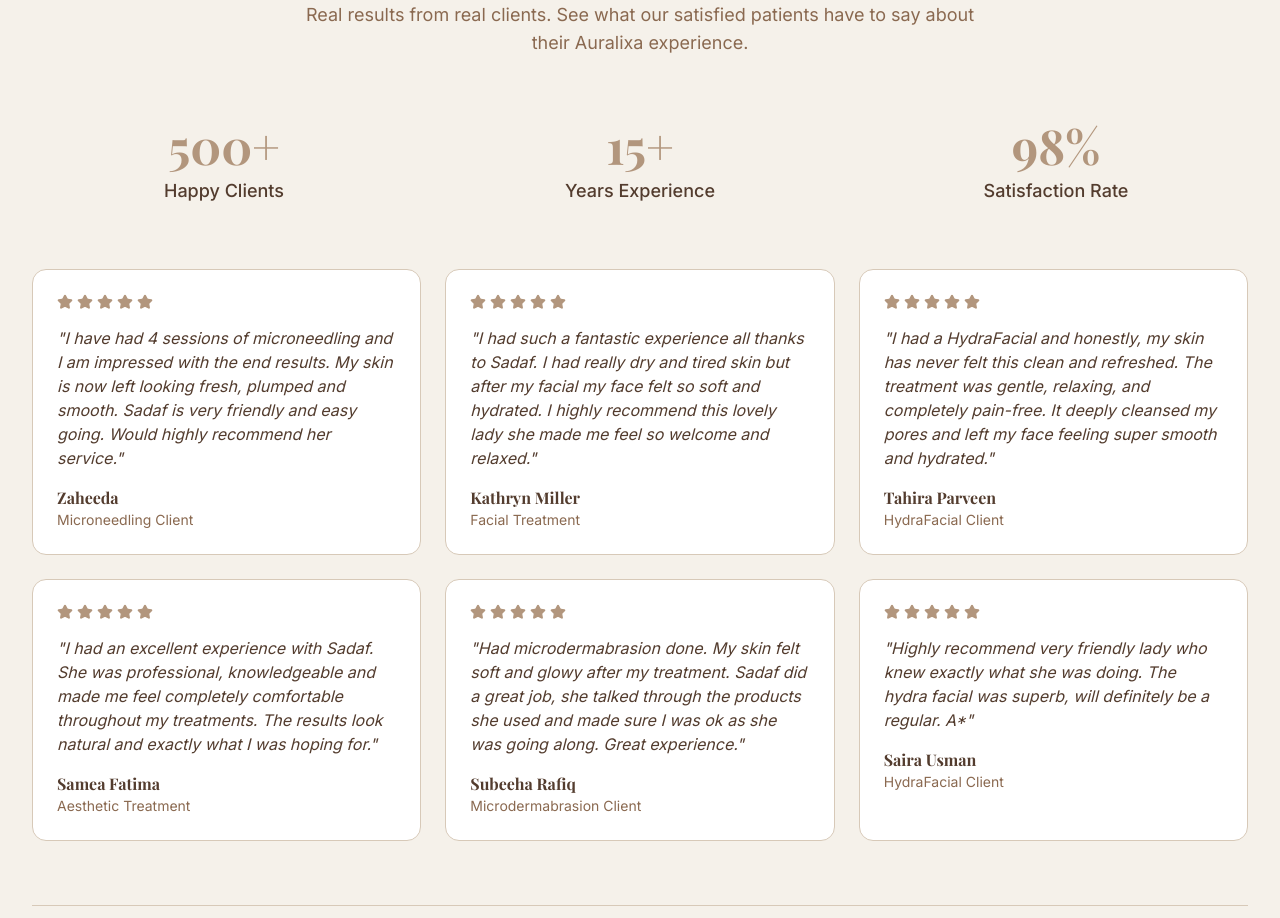
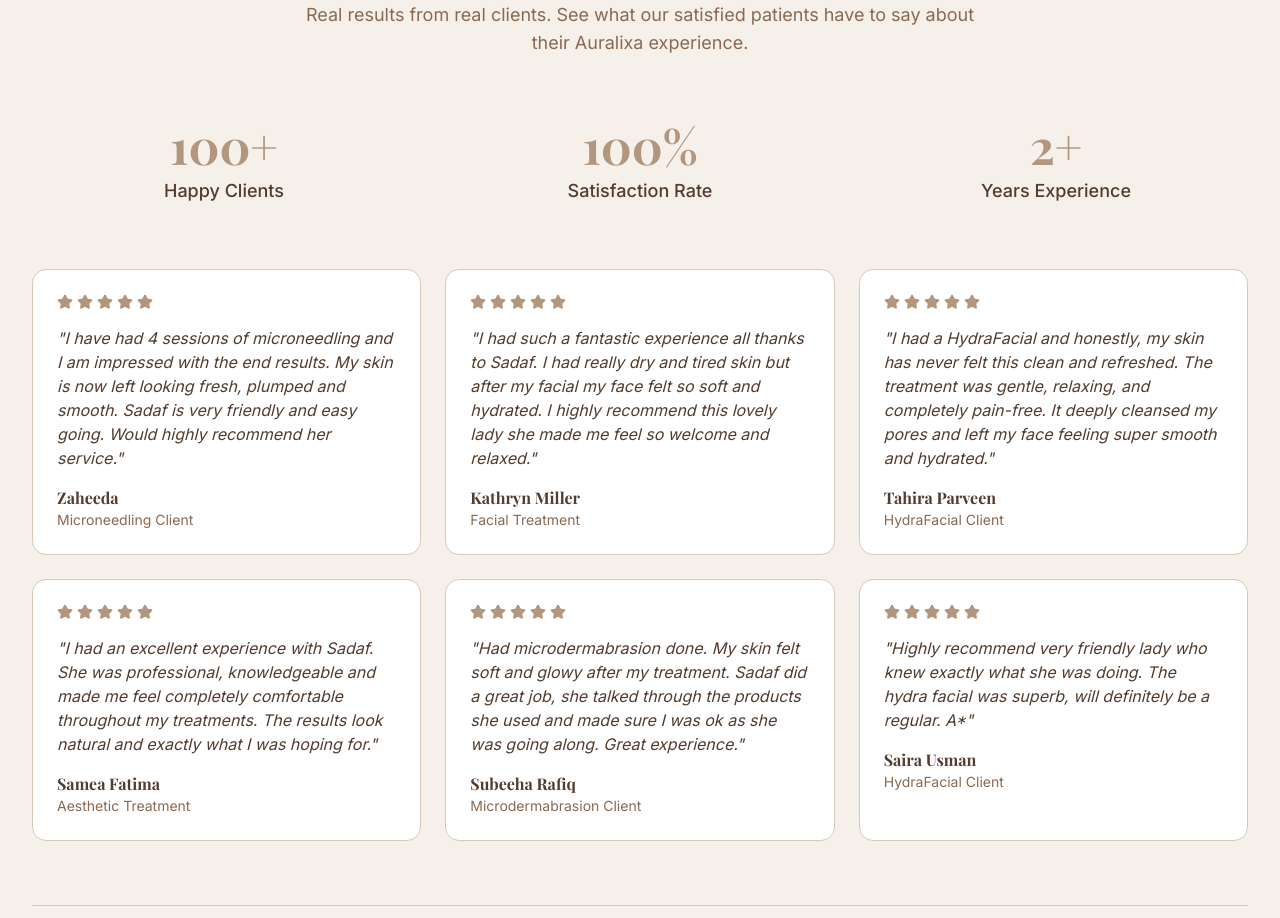
Before and after one commit to zaighum2371-glitch/auralixa-aesthetics-landing-page, a Next.js app: page / in a window 1280 px wide. Shown: the part 3940-4858 px from the top of the page. Built offline with nearby package versions, Linux system fonts and the light colour scheme.

Commit message:
feat: update social proof statistics and labels
Co-authored-by: zaighum2371-glitch <293615511+zaighum2371-glitch@users.noreply.github.com>

```diff
--- a/components/social-proof.tsx
+++ b/components/social-proof.tsx
@@ -74,21 +74,21 @@ export function SocialProof() {
         <div className="grid grid-cols-1 md:grid-cols-3 gap-8 mb-16">
           <div className="text-center">
             <div className="text-4xl sm:text-5xl font-serif font-bold text-accent mb-2">
-              500+
+              100+
             </div>
             <p className="text-lg text-foreground font-medium">Happy Clients</p>
           </div>
           <div className="text-center">
             <div className="text-4xl sm:text-5xl font-serif font-bold text-accent mb-2">
-              15+
+              100%
             </div>
-            <p className="text-lg text-foreground font-medium">Years Experience</p>
+            <p className="text-lg text-foreground font-medium">Satisfaction Rate</p>
           </div>
           <div className="text-center">
             <div className="text-4xl sm:text-5xl font-serif font-bold text-accent mb-2">
-              98%
+              2+
             </div>
-            <p className="text-lg text-foreground font-medium">Satisfaction Rate</p>
+            <p className="text-lg text-foreground font-medium">Years Experience</p>
           </div>
         </div>
 
```
